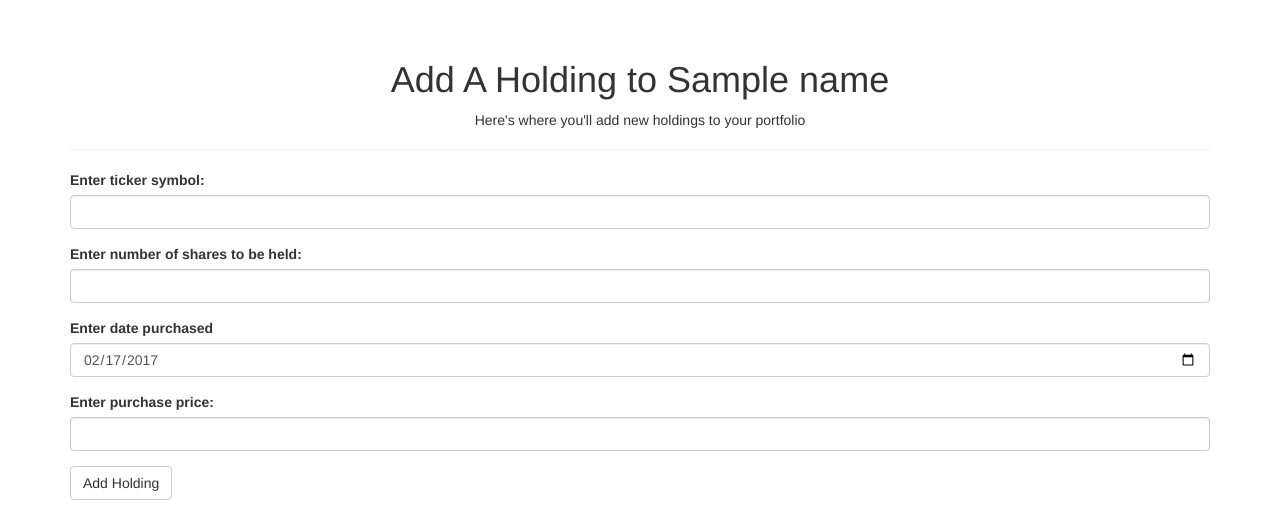
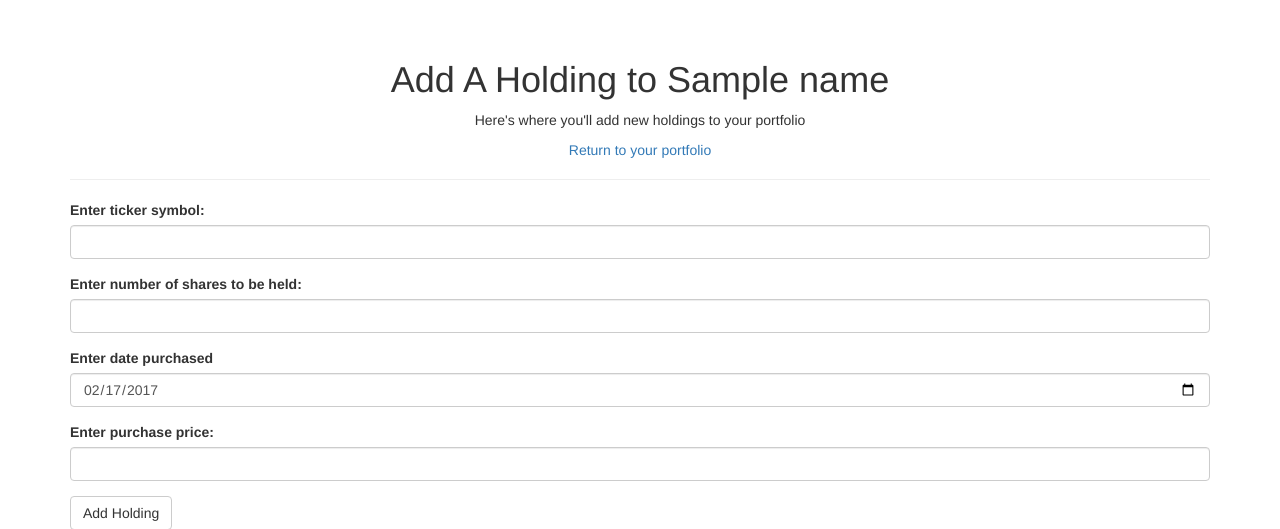
Before and after one commit to andrewre23/MyPyFi, a Flask app: template app/templates/holding_add.html in a window 1280 px wide. Shown: the part 52-581 px from the top of the page. Run offline with Flask 2, Linux system fonts and the light colour scheme; tables that the repository leaves empty hold one stand-in row (values such as "Sample post"); the template is opened without the code that fills it: values that come from a table or form of the project are taken from there, most other values are stand-ins (such as "Sample title", 1, 10 or a date in 2020); some libraries are stand-ins or nearby versions.

```diff
--- a/app/templates/holding_add.html
+++ b/app/templates/holding_add.html
@@ -7,6 +7,7 @@
 <div class="page-header">
     <h1><center>Add A Holding to {{ name }}</center></h1>
     <p><center>Here's where you'll add new holdings to your portfolio</center></p>
+    <p><center><a class="button" href="{{ url_for('main.portfolio', name=session['portfolio']) }}">Return to your portfolio</a></center></p>
 </div>
 
 {{ wtf.quick_form(form) }}
```
